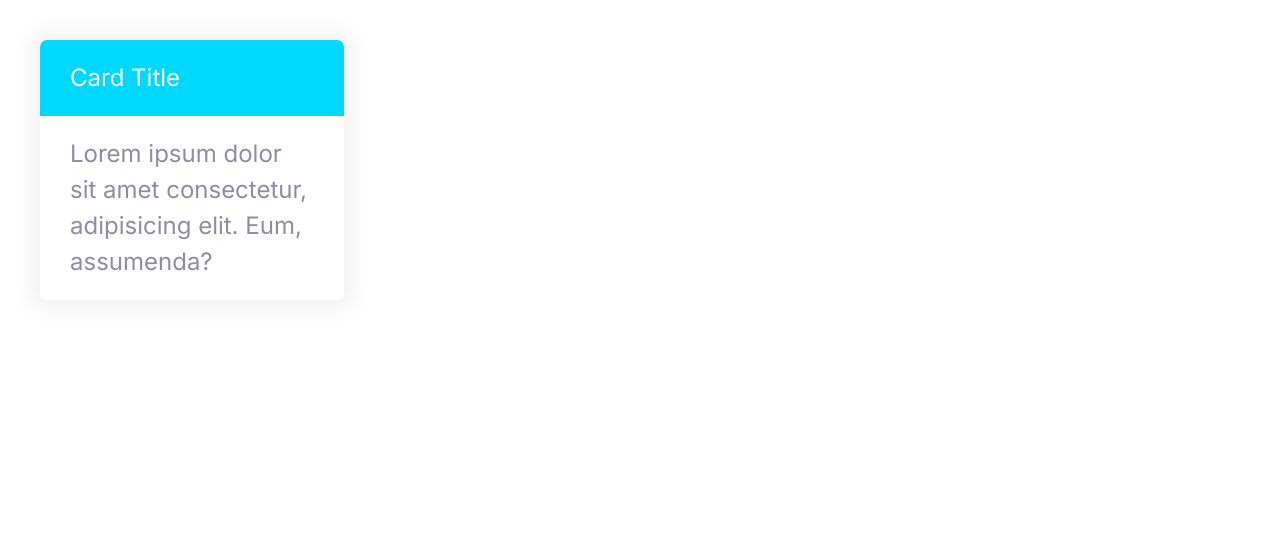
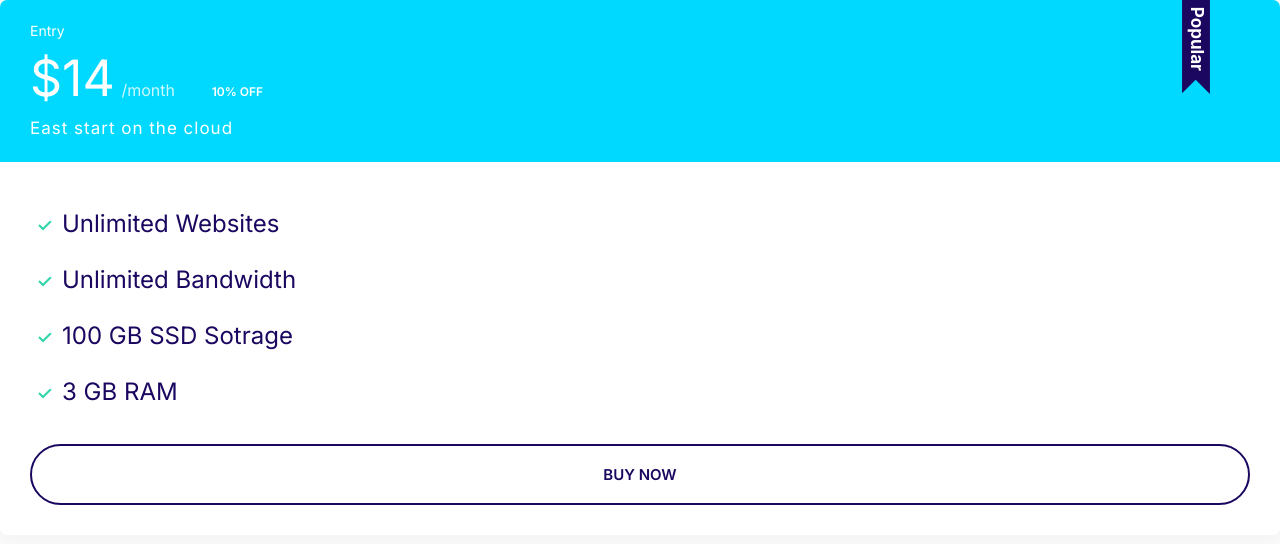
Before and after one commit to victor-7-7/moshify, a plain HTML site: page index.html in a window 1280 px wide. Drawn offline with nearby package versions, Linux system fonts and the light colour scheme.

Commit message:
Build the plan component.

```diff
--- a/css/styles.css
+++ b/css/styles.css
@@ -159,7 +159,7 @@ a {
 
 @media screen and (min-width: 1024px) {
   .list--tick .list__item {
-    padding-left: 0;
+    padding-left: 0.2rem;
   }
 }
 
@@ -312,3 +312,70 @@ a {
   background: var(--color-secondary);
   color: #fff;
 }
+
+/* =================== Plans ==================== */
+
+/* Для тестовых целей */
+/*.plan {*/
+/*  width: 50%;*/
+/*}*/
+
+.plan__name {
+  color: #fff;
+  margin: 0;
+  font-weight: 500;
+  font-size: 2.4rem;
+}
+
+.plan__price {
+  font-size: 6rem;
+}
+
+.plan__billing-cycle {
+  font-size: 2.4rem;
+  font-weight: 300;
+  opacity: 0.8;
+  margin-right: 1rem;
+}
+
+.plan__description {
+  font-size: 2rem;
+  font-weight: 300;
+  letter-spacing: 1px;
+  display: block;
+}
+
+.plan .list__item {
+  margin-bottom: 2rem;
+}
+
+.plan--popular .card__header {
+  position: relative;
+}
+
+.plan--popular .card__header::before {
+  content: url(../images/popular.svg);
+  width: 40px;
+  display: inline-block;
+  position: absolute;
+  top: -6px;
+  right: 5%;
+}
+
+@media screen and (min-width: 1024px) {
+  .plan__name {
+    font-size: 1.4rem;
+  }
+
+  .plan__price {
+    font-size: 5rem;
+  }
+
+  .plan__billing-cycle {
+    font-size: 1.6rem;
+  }
+
+  .plan__description {
+    font-size: 1.7rem;
+  }
+}
--- a/index.html
+++ b/index.html
@@ -12,12 +12,23 @@
   <link rel="stylesheet" href="css/styles.css">
 </head>
 <body>
-  <div style="width: 30%; padding: 4rem">
+  <div class="plan plan--popular">
     <div class="card card--secondary">
-      <header class="card__header">Card Title</header>
+      <header class="card__header">
+        <h3 class="plan__name">Entry</h3>
+        <span class="plan__price">$14</span>
+        <span class="plan__billing-cycle">/month</span>
+        <span class="badge badge--secondary badge--small">10% OFF</span>
+        <span class="plan__description">East start on the cloud</span>
+      </header>
       <div class="card__body">
-        Lorem ipsum dolor sit amet consectetur, adipisicing elit. Eum,
-        assumenda?
+        <ul class="list list--tick">
+          <li class="list__item">Unlimited Websites</li>
+          <li class="list__item">Unlimited Bandwidth</li>
+          <li class="list__item">100 GB SSD Sotrage</li>
+          <li class="list__item">3 GB RAM</li>
+        </ul>
+        <button class="btn btn--outline btn--block">Buy Now</button>
       </div>
     </div>
   </div>
```
Also changed, not shown: components/plans.html (added, +21 -0 lines).
